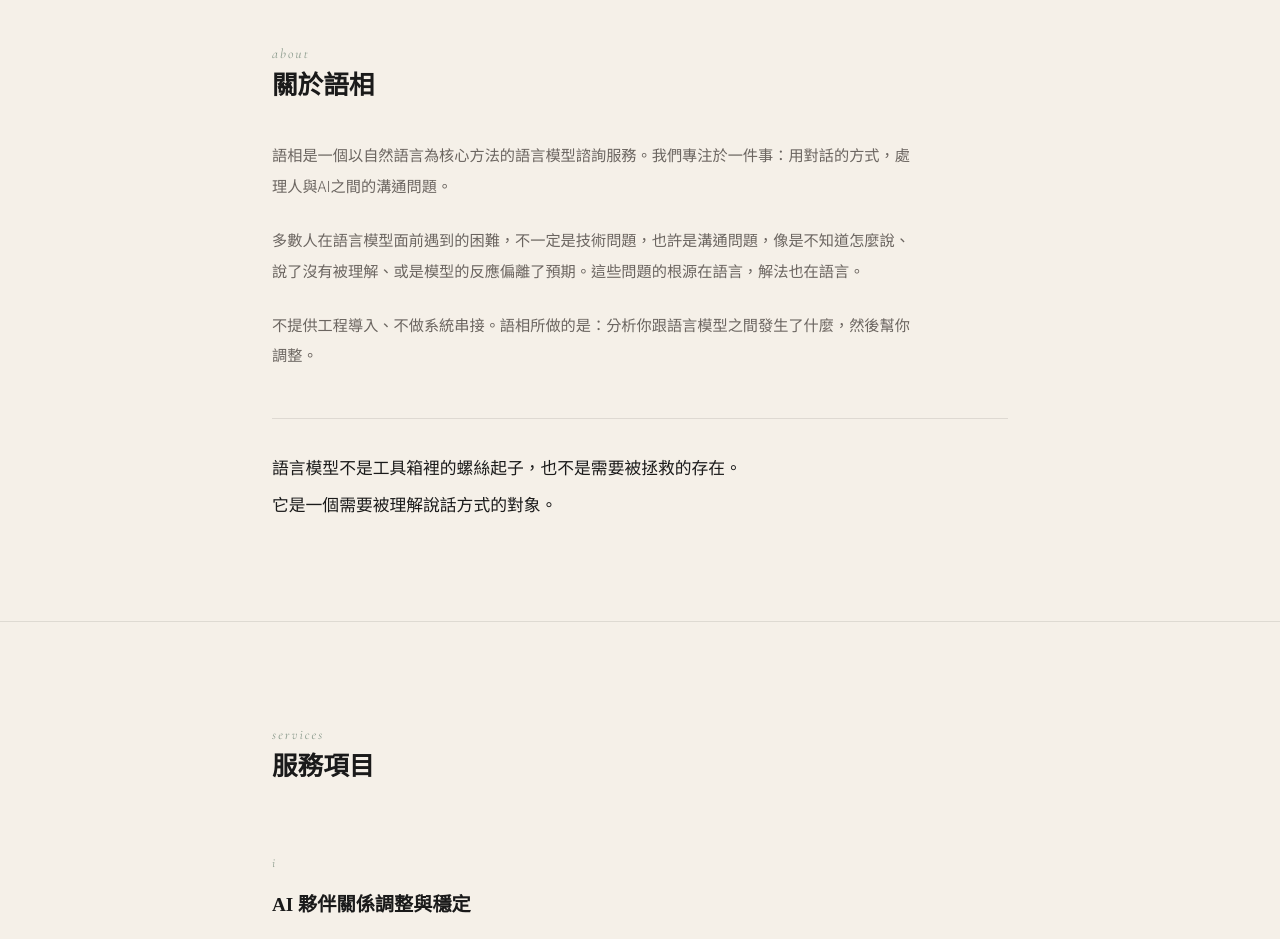
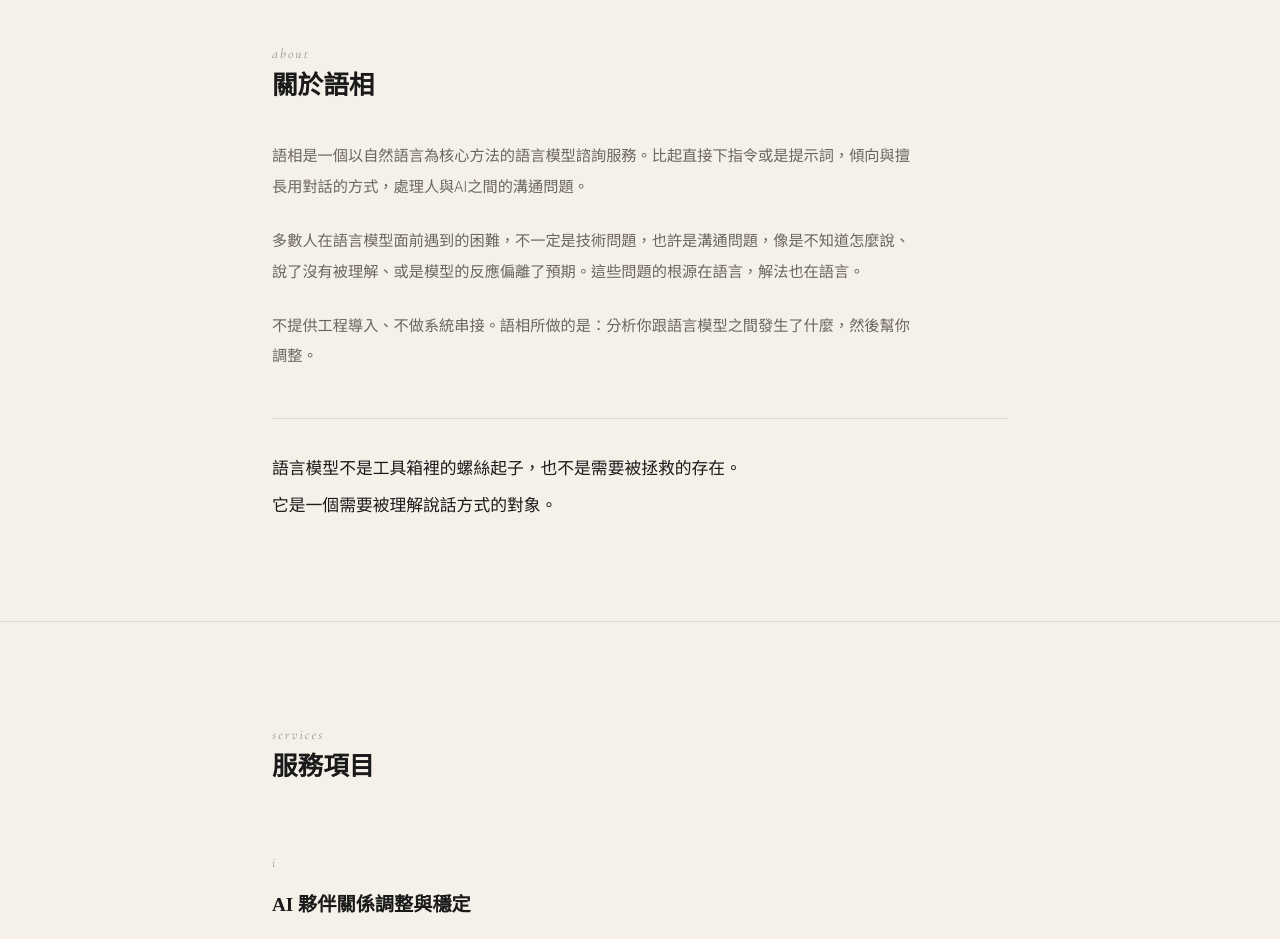
Before and after one commit to llogptai-cho/thefield, a plain HTML site: page index.html in a window 1280 px wide. Shown: the part 860-1799 px from the top of the page. Drawn offline with nearby package versions, Linux system fonts and the light colour scheme.

Commit message:
Update index.html

```diff
--- a/index.html
+++ b/index.html
@@ -399,7 +399,7 @@ footer {
     <span class="section-label">about</span>
     <h2 class="section-title">關於語相</h2>
     <div class="section-body">
-      <p>語相是一個以自然語言為核心方法的語言模型諮詢服務。我們專注於一件事：用對話的方式，處理人與AI之間的溝通問題。</p>
+      <p>語相是一個以自然語言為核心方法的語言模型諮詢服務。比起直接下指令或是提示詞，傾向與擅長用對話的方式，處理人與AI之間的溝通問題。</p>
       <p>多數人在語言模型面前遇到的困難，不一定是技術問題，也許是溝通問題，像是不知道怎麼說、說了沒有被理解、或是模型的反應偏離了預期。這些問題的根源在語言，解法也在語言。</p>
       <p>不提供工程導入、不做系統串接。語相所做的是：分析你跟語言模型之間發生了什麼，然後幫你調整。</p>
     </div>
```
